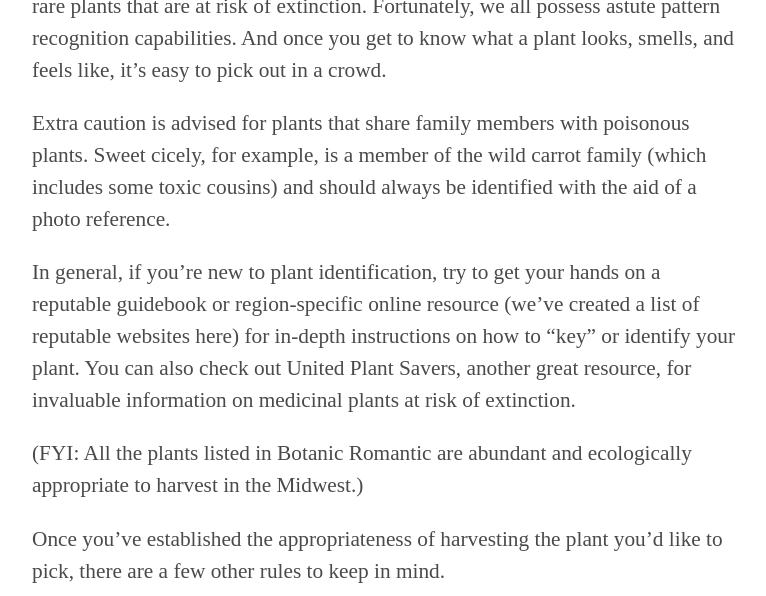
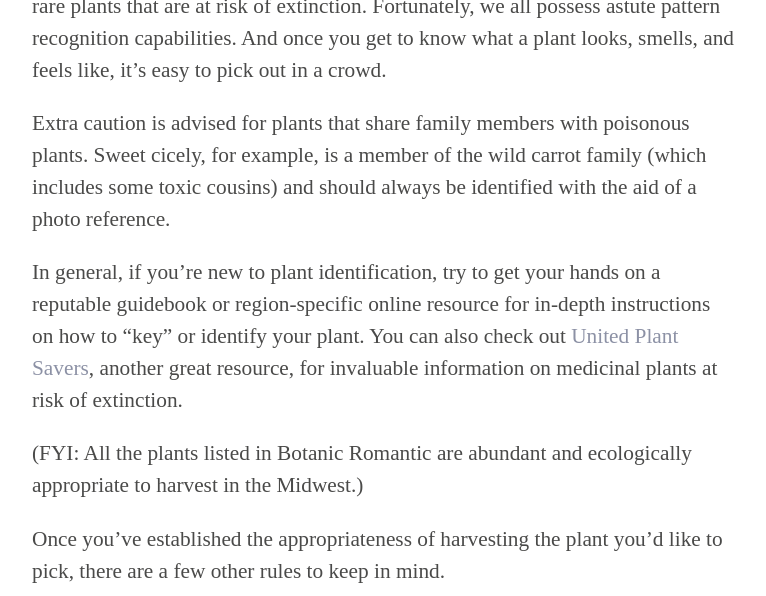
Before and after one commit to tinykite/botanic-romantic, a Jekyll site: the page built from foraging-for-beginners.md, in a window 1280 px wide and 900 px high, scrolled down 1093 px, cut to the strip 0-596 px from the top of the window. Shown: the whole strip, without its empty margins (256-1022 px from the left). Built offline with Jekyll 4.4.1, drawn with Linux system fonts in a browser that asks for light colours.

Commit message:
Added United Plant Savers link

```diff
--- a/foraging-for-beginners.md
+++ b/foraging-for-beginners.md
@@ -16,7 +16,7 @@ Before embarking on your first adventure, it’s important to make sure you know
 
 Extra caution is advised for plants that share family members with poisonous plants. Sweet cicely, for example, is a member of the wild carrot family (which includes some toxic cousins) and should always be identified with the aid of a photo reference.
 
-In general, if you’re new to plant identification, try to get your hands on a reputable guidebook or region-specific online resource (we’ve created a list of reputable websites here) for in-depth instructions on how to “key” or identify your plant. You can also check out United Plant Savers, another great resource, for invaluable information on medicinal plants at risk of extinction.
+In general, if you’re new to plant identification, try to get your hands on a reputable guidebook or region-specific online resource for in-depth instructions on how to “key” or identify your plant. You can also check out [United Plant Savers](https://www.unitedplantsavers.org), another great resource, for invaluable information on medicinal plants at risk of extinction.
 
 (FYI: All the plants listed in Botanic Romantic are abundant and ecologically appropriate to harvest in the Midwest.)
 
```
